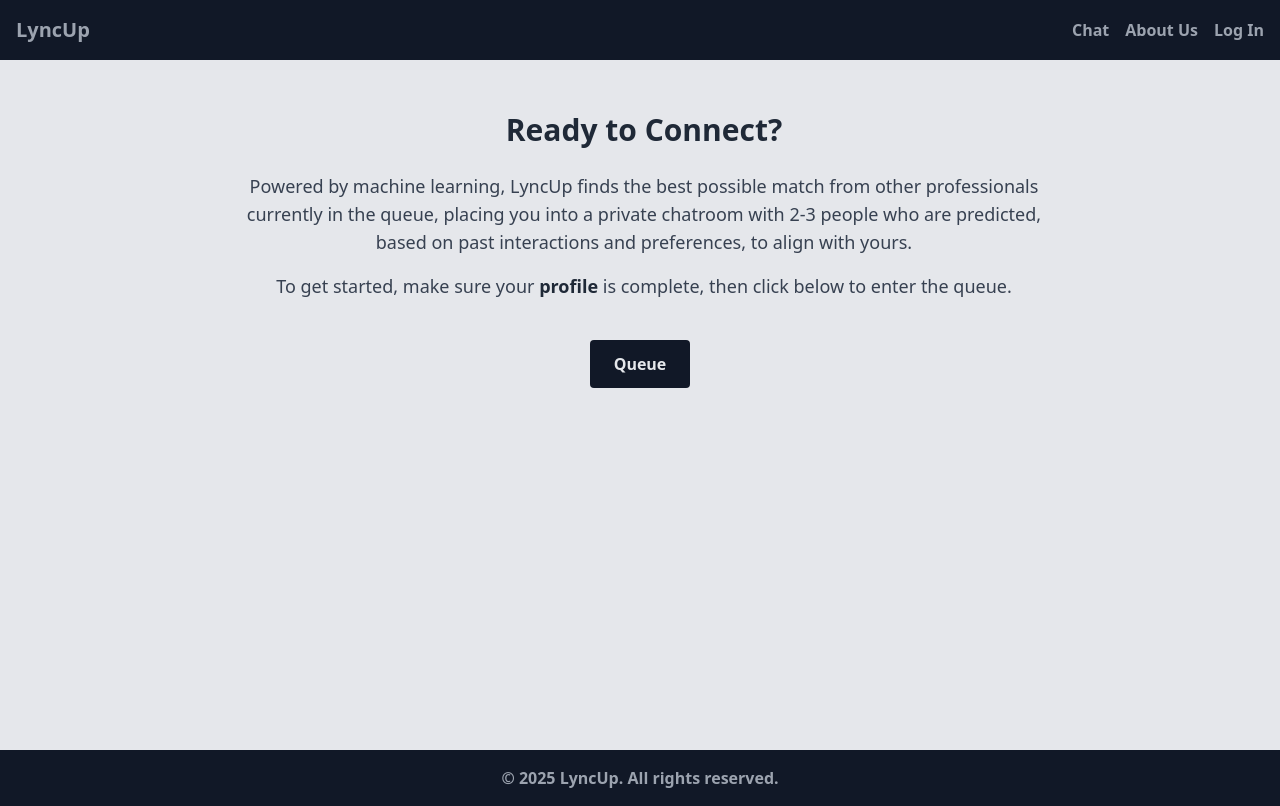
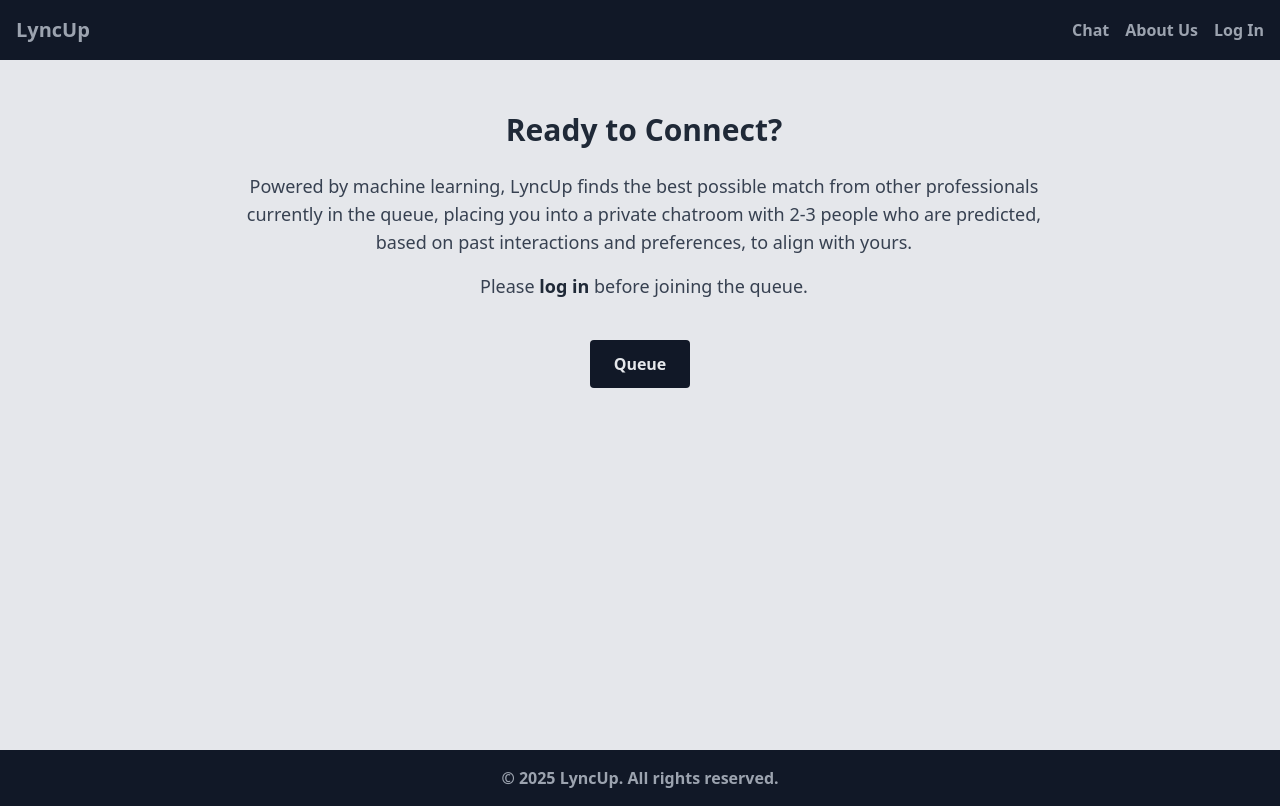
Before and after one commit to jumanlee/lyncupreact, a React (Vite) app: page /queue in a window 1280 px wide. Built offline with nearby package versions, Linux system fonts and the light colour scheme; no server answers.

Commit message:
changed navigation in Queue to reflect different navigation

```diff
--- a/src/screens/Auth.tsx
+++ b/src/screens/Auth.tsx
@@ -128,6 +128,14 @@ const AuthForm: React.FC = () => {
             Forgot your password?
           </button>
         </div>
+        <div className="mt-2 text-center">
+          <button
+            onClick={() => navigate("/")}
+            className="text-gray-600 font-semibold hover:underline"
+          >
+            Back to Home
+          </button>
+        </div>
       </div>
     </div>
   );
--- a/src/screens/Queue.tsx
+++ b/src/screens/Queue.tsx
@@ -7,7 +7,7 @@ import.meta.env.VITE_DJANGO_URL;
 const Queue: React.FC = () => {
   //consider using atob instead of localstorage for token storage, for later development
   const navigate = useNavigate();
-  const { setIsAuthenticated } = useAuth();
+  const { setIsAuthenticated, isAuthenticated } = useAuth();
 
   const websocketRef = useRef<WebSocket | null>(null);
   const isWebSocketInitialised = useRef<boolean>(false);
@@ -85,7 +85,7 @@ const Queue: React.FC = () => {
     localStorage.removeItem("user_id");
     setIsAuthenticated(false);
 
-    navigate("/");
+    // navigate("/");
   };
 
   useEffect(() => {
@@ -177,7 +177,8 @@ const Queue: React.FC = () => {
             private chatroom with 2-3 people who are predicted, based on past
             interactions and preferences, to align with yours.
           </p>
-
+          {isAuthenticated ? (
+            <>
               <p className="mb-4 text-lg">
                 To get started, make sure your{" "}
                 <button
@@ -188,6 +189,21 @@ const Queue: React.FC = () => {
                 </button>{" "}
                 is complete, then click below to enter the queue.
               </p>
+            </>
+          ) : (
+            <>
+              <p className="mb-4 text-lg">
+                Please{" "}
+                <button
+                  onClick={() => navigate("/login")}
+                  className="text-gray-800 hover:text-gray-1000 font-semibold"
+                >
+                  log in
+                </button>{" "}
+                before joining the queue.
+              </p>
+            </>
+          )}
         </div>
 
         {!triggeredEventListener ? (
@@ -195,6 +211,11 @@ const Queue: React.FC = () => {
             <button
               className="bg-gray-900 hover:bg-gray-800 text-gray-200 font-semibold py-3 px-6 rounded"
               onClick={() => {
+                if (!isAuthenticated) {
+                  alert("You are not logged in! Please login!");
+                  navigate("/login");
+                  return;
+                }
                 //check if the user's profile is completed, if not, redirect to profile edit page.
                 if (!isProfileCompleted) {
                   alert(
--- a/src/screens/Register.tsx
+++ b/src/screens/Register.tsx
@@ -197,7 +197,7 @@ const Register: React.FC = () => {
         {/* back to login */}
         <div className="mt-6 text-center">
           <button
-            onClick={() => navigate("/")}
+            onClick={() => navigate("/login")}
             className="text-gray-900 font-semibold hover:underline"
           >
             Back to login
```
Lines whose indentation alone changed are shown as unchanged.
